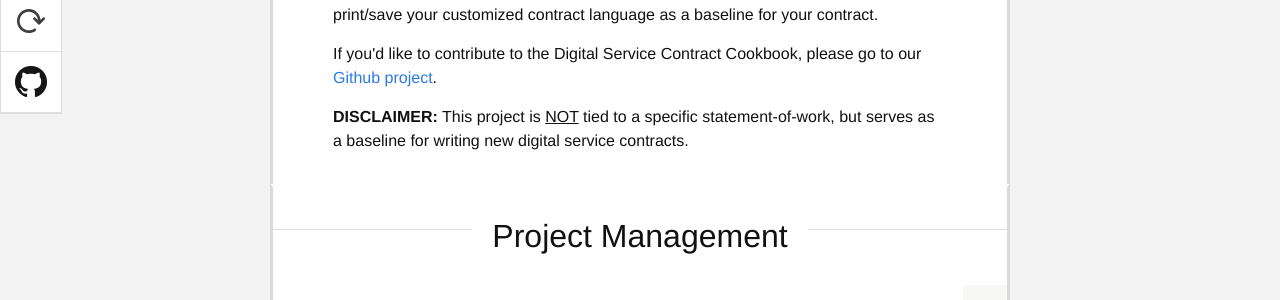
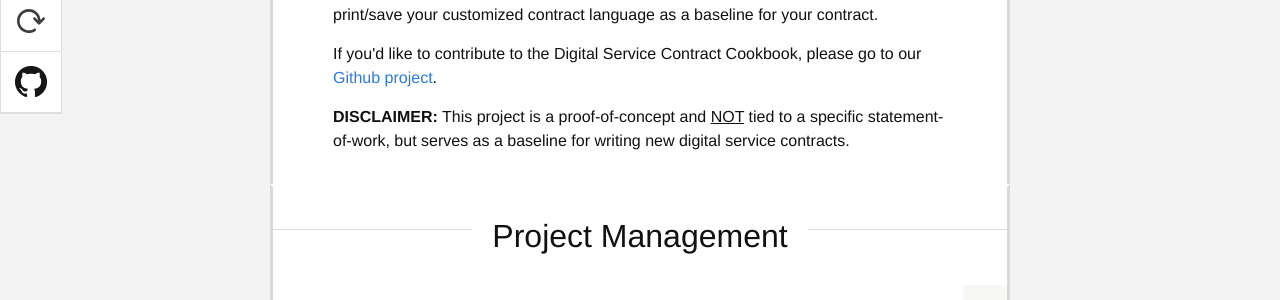
Before and after one commit to nmudd-cms/digital-service-contract-cookbook, a Jekyll site: the page built from index.md, in a window 1280 px wide. Shown: the part 426-726 px from the top of the page. Built offline with Jekyll 4.4.1, drawn with Linux system fonts in a browser that asks for light colours; nearby versions of some CDN libraries; Markdown is read by kramdown in place of the engine named in the settings.

```diff
--- a/_layouts/home.html
+++ b/_layouts/home.html
@@ -18,7 +18,7 @@ layout: default
 
     <p>Go through the list below and check the tasks you need. When your finished you can print/save your customized contract language as a baseline for your contract.</p>
     <p>If you'd like to contribute to the Digital Service Contract Cookbook, please go to our <a href="#">Github project</a>.</p>
-    <p><strong>DISCLAIMER:</strong> This project is <u>NOT</u> tied to a specific statement-of-work, but serves as a baseline for writing new digital service contracts.</p>
+    <p><strong>DISCLAIMER:</strong> This project is a proof-of-concept and <u>NOT</u> tied to a specific statement-of-work, but serves as a baseline for writing new digital service contracts.</p>
   </header>
 </div>
 
```
Also changed, not shown: README.md.
